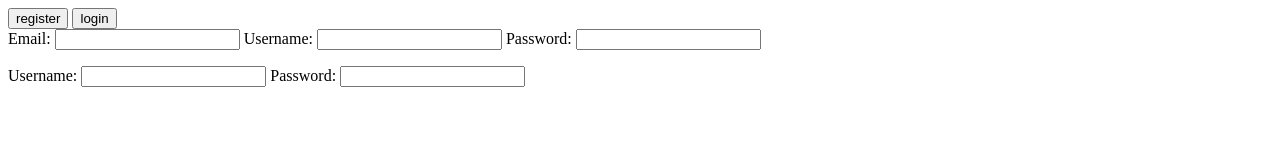
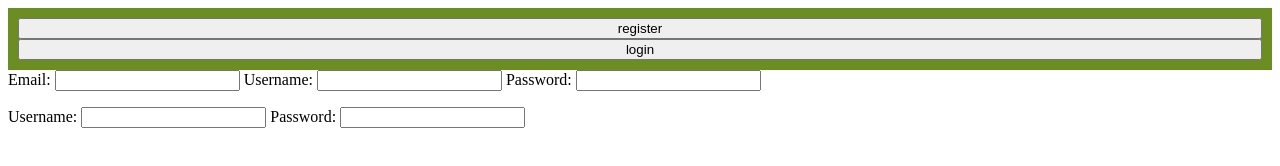
Before and after one commit to amethystCyber/amatsumiMMO, a plain HTML site: page index.html in a window 1280 px wide. Drawn offline with Linux system fonts and the light colour scheme.

Commit message:
made some css changes

```diff
--- a/index.html
+++ b/index.html
@@ -1,7 +1,13 @@
 <html>
 <head>
 <style>
-
+#enter{
+    display: flex;
+    flex-direction: column;
+    padding: 10px;
+    background-color: olivedrab;
+    color: white;
+}
 </style>
 </head>
 <body>
```
